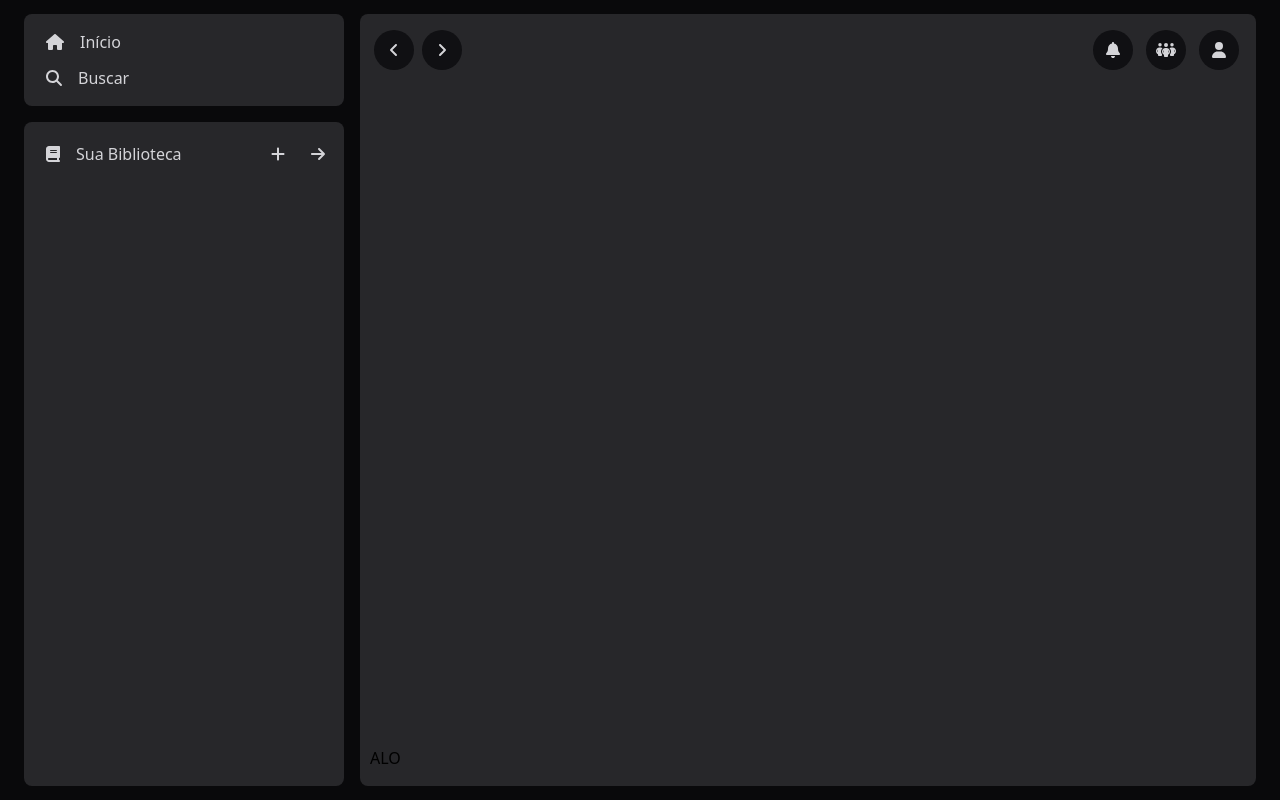
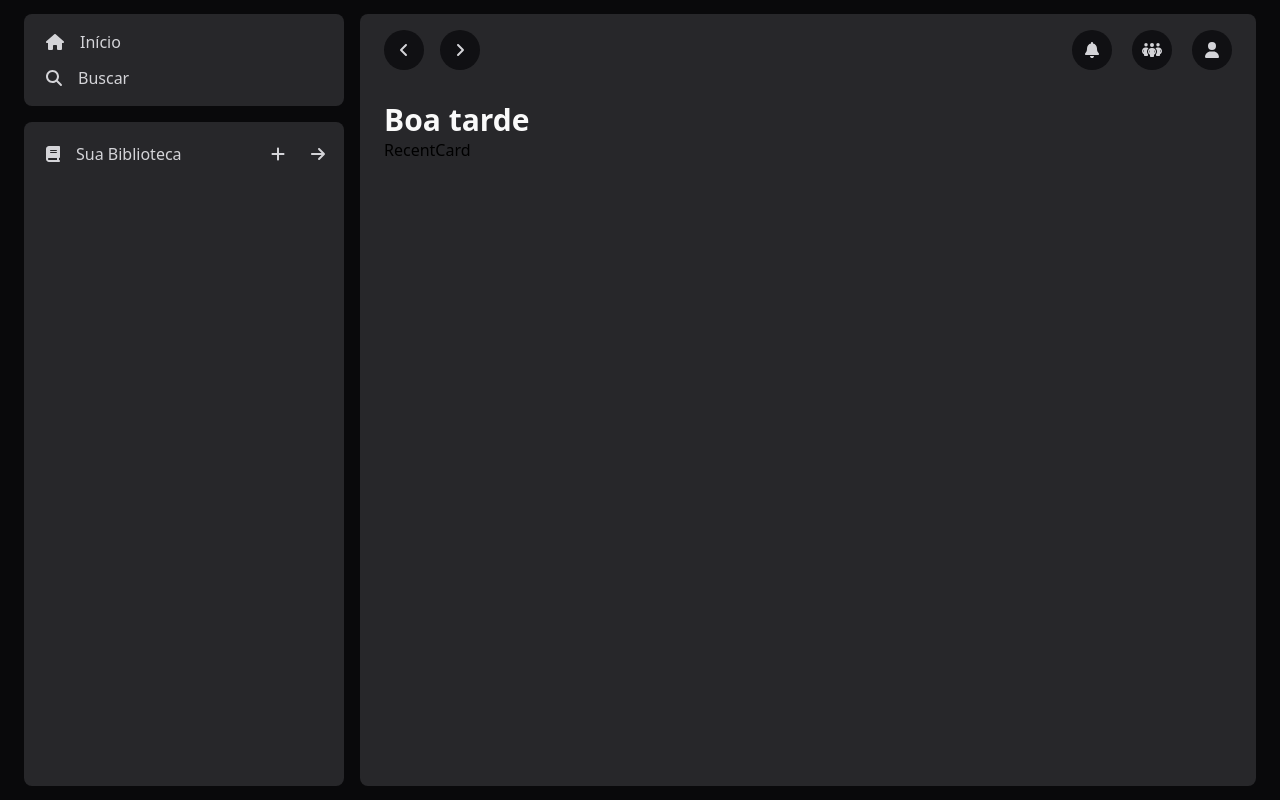
Before and after one commit to lcsferreira/spotify-clone-frontend, a React (Create React App) app: page / in a window 1280 px wide. Built offline with nearby package versions, Linux system fonts and the light colour scheme; the HTML template or start-up script is replaced by a standard one.

Commit message:
feat: add main structure and recent cards

```diff
--- a/src/App.tsx
+++ b/src/App.tsx
@@ -12,7 +12,7 @@ function App() {
           <Sidebar.Header />
           <Sidebar.Content />
         </Sidebar.Root>
-        <div className="w-3/5 h-auto flex flex-col justify-between bg-zinc-800 px-2.5 py-4 my-3.5  rounded-lg lg:w-[70%]">
+        <div className="w-3/5 h-auto flex flex-col justify-between bg-zinc-800 px-6 py-4 my-3.5  rounded-lg lg:w-[70%]">
           <Navigation />
           <Routes>
             <Route path="/" element={<Main />} />
--- a/src/app/pages/main.tsx
+++ b/src/app/pages/main.tsx
@@ -1,3 +1,26 @@
+import { useEffect } from "react";
+import RecentCard from "../../components/RecentCard/RecentCard";
+
 export default function Main() {
-  return <div>ALO</div>;
+  const date = new Date();
+  const hours = date.getHours();
+  let timeOfDayText = "";
+  if (hours < 12) {
+    timeOfDayText = "Bom dia";
+  } else if (hours >= 12 && hours < 17) {
+    timeOfDayText = "Boa tarde";
+  } else {
+    timeOfDayText = "Boa noite";
+  }
+
+  useEffect(() => {}, []);
+
+  return (
+    <div className="flex flex-col h-full mt-8">
+      <h2 className="text-3xl font-bold text-zinc-50">{timeOfDayText}</h2>
+      <div>
+        <RecentCard />
+      </div>
+    </div>
+  );
 }
--- a/src/components/Navigation/Navigation.tsx
+++ b/src/components/Navigation/Navigation.tsx
@@ -34,7 +34,7 @@ export function Navigation({ isSearching }: NavigationProps) {
   return (
     <nav className="w-full flex justify-between bg-transparent h-20rounded-lg">
       <div className="w-24">
-        <ul className="flex justify-around">
+        <ul className="flex justify-between">
           <li>
             <Button onClick={handleBackButton}>
               <FontAwesomeIcon icon="angle-left" />
@@ -49,7 +49,7 @@ export function Navigation({ isSearching }: NavigationProps) {
         {isSearching && <input type="text" placeholder="Search" />}
       </div>
       <div className="w-40">
-        <ul className="flex justify-around text-zinc-300">
+        <ul className="flex justify-between text-zinc-300">
           <li>
             <Button onClick={handleClickNews}>
               <FontAwesomeIcon icon="bell" />
--- /dev/null
+++ b/src/components/RecentCard/RecentCard.tsx
@@ -0,0 +1,3 @@
+export default function RecentCard() {
+  return <div>RecentCard</div>;
+}
--- /dev/null
+++ b/src/components/RecentCard/index.tsx
@@ -0,0 +1 @@
+export * from "./RecentCard";
--- a/src/components/index.tsx
+++ b/src/components/index.tsx
@@ -1,3 +1,4 @@
 export * from "./Navigation";
 export * from "./Button";
 export * from "./Sidebar";
+export * from "./RecentCard";
```
